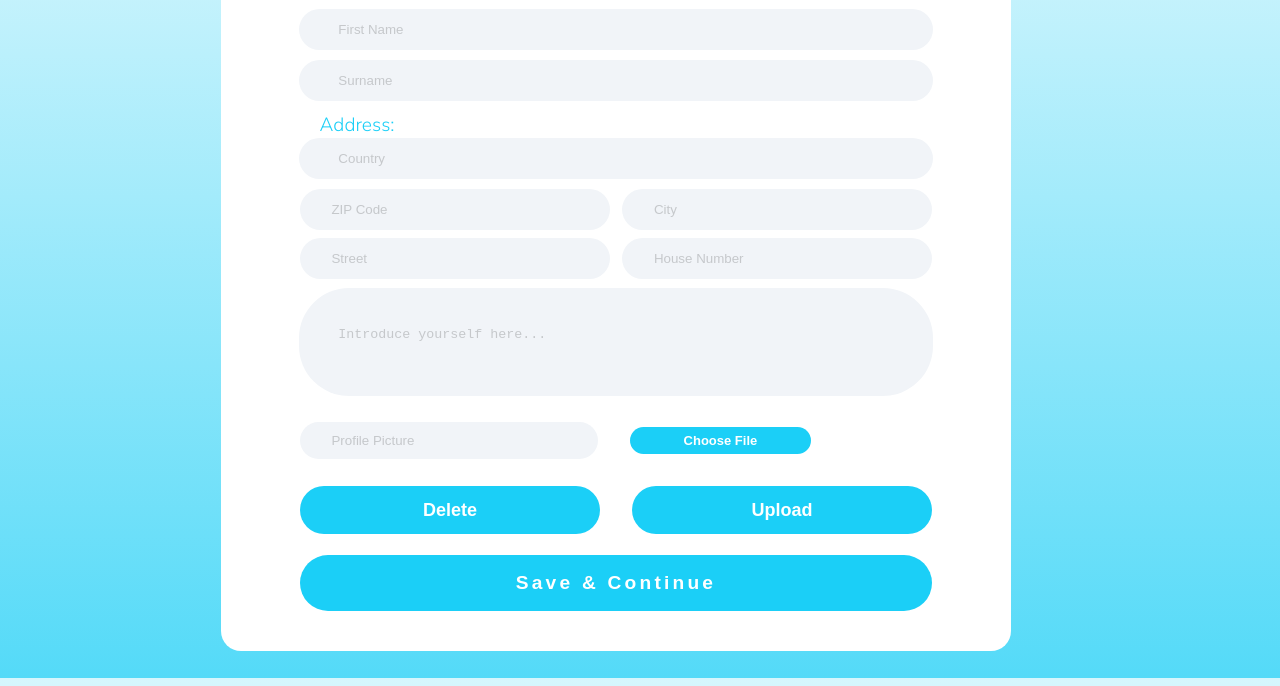
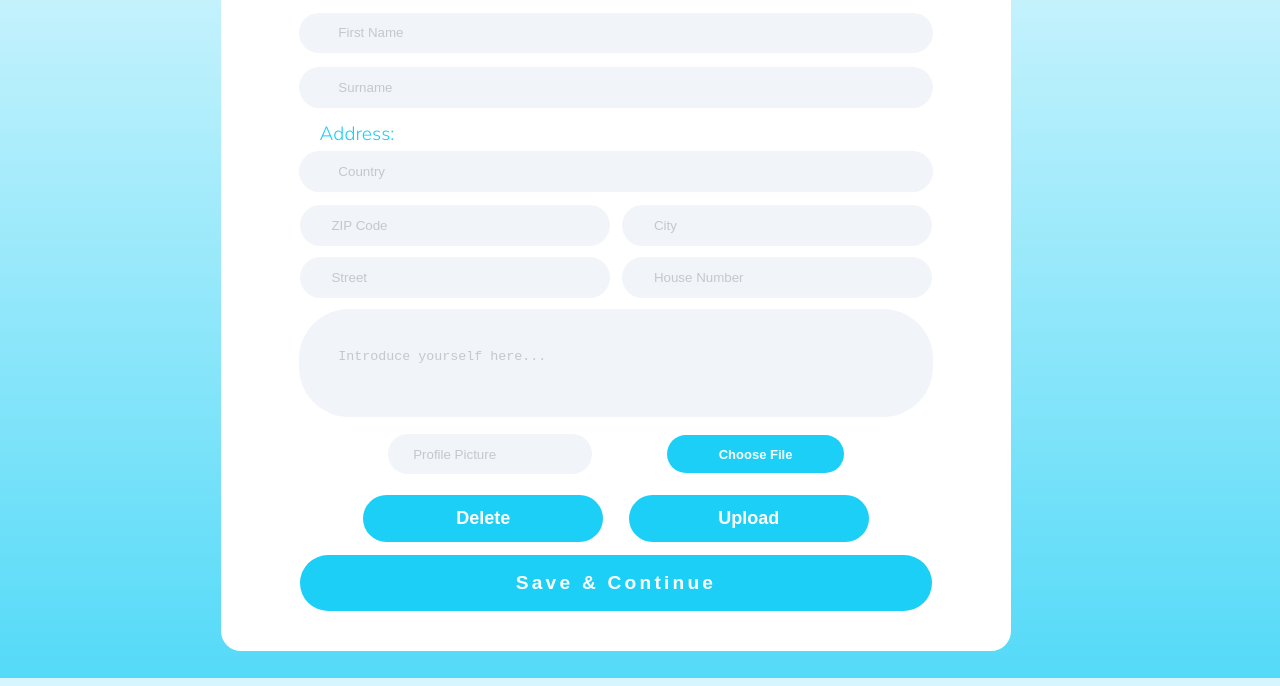
Before and after one commit to gyorizsuzs/backend-practice, a plain HTML site: page frontend/index.html in a window 1280 px wide. Shown: the part 114-800 px from the top of the page. Drawn offline with Linux system fonts and the light colour scheme.

Commit message:
adjusting buttons

```diff
--- a/frontend/public/style2.css
+++ b/frontend/public/style2.css
@@ -112,29 +112,30 @@ textarea {
 }
 
 .buttons {
-  height: 25%;
+  height: 20%;
   width: 80%;
   display: flex;
   flex-direction: column;
   align-items: center;
+  gap: 15%;
 }
 
 .outer,
 .inner {
-  width: 100%;
-  height: 70%;
+  width: 80%;
+  height: 50%;
   box-sizing: border-box;
   gap: 5%;
   display: flex;
   flex-direction: row;
   align-items: center;
-  justify-content: center;
+  justify-content: space-around;
 }
 
 button,
 #reset {
-  height: 70%;
-  width: 80%;
+  height: 100%;
+  width: 100%;
   align-content: center;
   border-radius: 50px;
   border: none;
@@ -154,8 +155,8 @@ label {
 }
 
 #profile {
-  height: 50%;
-  width: 70%;
+  height: 80%;
+  width: 35%;
   padding-left: 5%;
   border-radius: 50px;
   border: none;
@@ -164,23 +165,23 @@ label {
 }
 
 #profile::placeholder {
-  /* padding-left: 5%; */
   color: rgba(27, 27, 27, 0.202);
   outline: none;
 }
 
 #picture {
-  height: 40%;
-  width: 80%;
+  height: 80%;
+  width: 35%;
   /*  margin-left: 25%; */
   cursor: pointer;
   color: transparent;
+  display: flex;
 }
 
 #picture::-webkit-file-upload-button {
   /* visibility: hidden; */
   height: 100%;
-  width: 60%;
+  width: 100%;
   background-color: rgb(27, 207, 247);
   /*  box-shadow: rgba(255, 145, 0, 0.5) 0px 3px 12px; */
   border: none;
```
